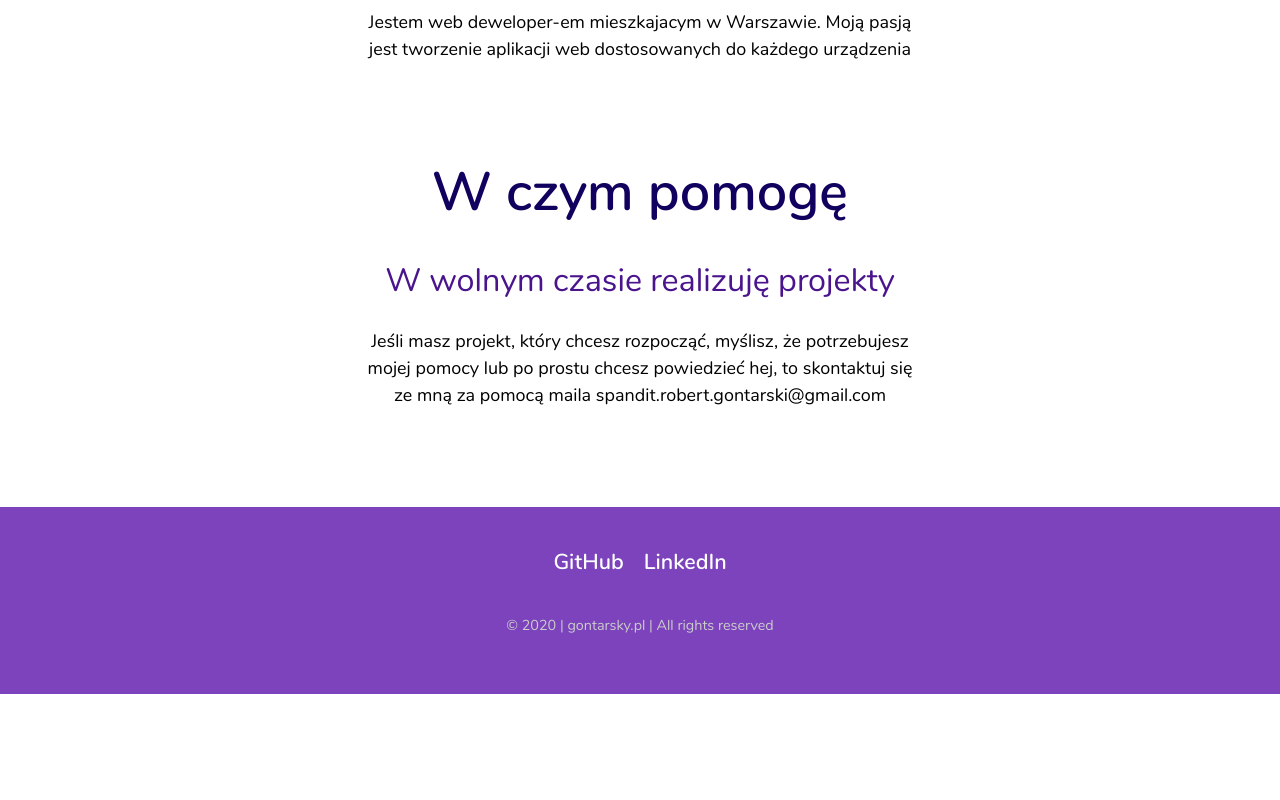
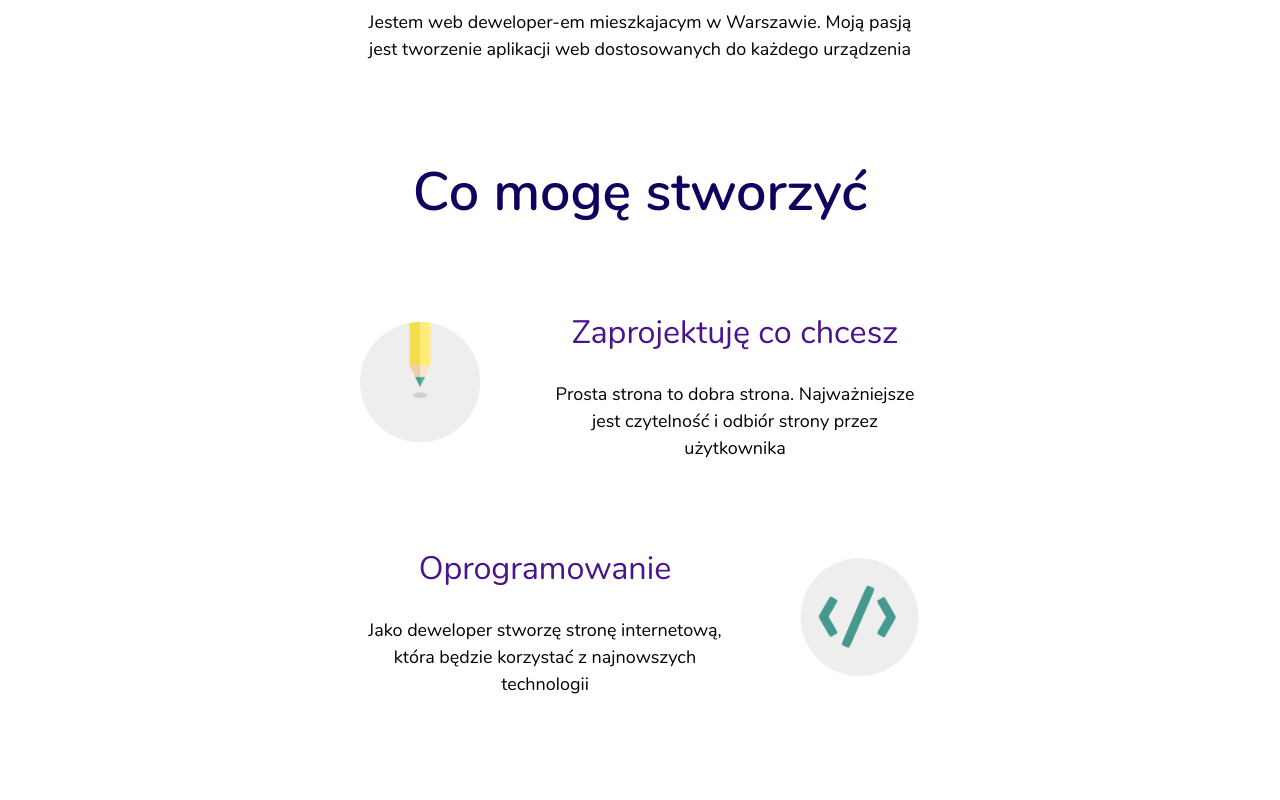
Before and after one commit to Citentel/portfolio-project, a React (Create React App) app: page / in a window 1280 px wide. Shown: the part 680-1480 px from the top of the page. Before the commit the page ends 1374 px from the top, so only its background shows below. Built offline with nearby package versions, Linux system fonts and the light colour scheme.

Commit message:
added new component About

```diff
--- a/src/Routing/index.js
+++ b/src/Routing/index.js
@@ -1,5 +1,6 @@
 import React, { Component } from "react";
 import { BrowserRouter, Route, Switch, Link } from "react-router-dom";
+import About from "../components/About";
 import Header from "../components/Header";
 import Intro from "../components/Intro";
 import "./static/css/index.css"
@@ -82,6 +83,7 @@ class Routing extends Component {
                                     <div>
                                         <Header h1={ this.state.basic.header.h1 } p={ this.state.basic.header.p } />
                                         <Intro image={ this.state.basic.intro.image } h3={ this.state.basic.intro.h3 } p={ this.state.basic.intro.p } />
+                                        <About />
                                     </div>
                                 );
                             }
--- /dev/null
+++ b/src/components/About/index.js
@@ -0,0 +1,32 @@
+import React, { Component } from "react";
+import "./static/css/index.css";
+import pencil from"./static/img/pencil.png";
+import code from"./static/img/code.png";
+
+class About extends Component {
+    render = () => {
+        return (
+            <div className="about">
+                <div className="about__box">
+                    <h2 className="about__box--h2">Co mogę stworzyć</h2>
+                    <div className="about__box--item about__box--item__1">
+                        <img src={ pencil } alt="img" className="about__box--item__img"/>
+                        <div className="about__box--item__text">
+                            <h3 className="about__box--item__text--h3">Zaprojektuję co chcesz</h3>
+                            <p className="about__box--item__text--p">Prosta strona to dobra strona. Najważniejsze jest czytelność i odbiór strony przez użytkownika</p>
+                        </div>
+                    </div>
+                    <div className="about__box--item about__box--item__2">
+                        <img src={ code } alt="img" className="about__box--item__img"/>
+                        <div className="about__box--item__text">
+                            <h3 className="about__box--item__text--h3">Oprogramowanie</h3>
+                            <p className="about__box--item__text--p">Jako deweloper stworzę stronę internetową, która będzie korzystać z najnowszych technologii</p>
+                        </div>
+                    </div>
+                </div>
+            </div>
+        );
+    }
+}
+
+export default About;
--- /dev/null
+++ b/src/components/About/static/css/index.css
@@ -0,0 +1 @@
+.about{width:100%;padding:40px 0px;display:flex;justify-content:center}.about .about__box{max-width:600px;width:100%;text-align:center;padding:0px 20px}.about .about__box .about__box--h2{font-size:54px;line-height:63px;margin:0px 0px 40px;color:#12005e}.about .about__box .about__box--item{display:flex;justify-content:space-between;align-items:center;padding:20px 0px}.about .about__box .about__box--item:last-child{padding:20px 0px 0px}.about .about__box .about__box--item.about__box--item__2{flex-direction:row-reverse}.about .about__box .about__box--item .about__box--item__img{max-width:120px;width:100%}.about .about__box .about__box--item .about__box--item__text{max-width:370px;width:100%}.about .about__box .about__box--item .about__box--item__text .about__box--item__text--h3{font-size:32.4px;line-height:41.4px;line-height:100%;font-weight:400;color:#4a148c}@media only screen and (max-width:560px){.about .about__box .about__box--item{flex-direction:column}.about .about__box .about__box--item.about__box--item__2{flex-direction:column}}
--- /dev/null
+++ b/src/components/About/static/css/index.less
@@ -0,0 +1,53 @@
+@import '../../../../static/css/config.less';
+
+.about {
+    width: 100%;
+    padding: 40px 0px;
+    display: flex;
+    justify-content: center;
+    .about__box {
+        max-width: 600px;
+        width: 100%;
+        text-align: center;
+        padding:  0px 20px;
+        .about__box--h2 {
+            font-size: @base__font-size * 3;
+            line-height: @base__font-size * 3.5;
+            margin:  0px 0px 40px;
+            color: @color__primary--dark;
+        }
+        .about__box--item {
+            display: flex;
+            justify-content: space-between;
+            align-items: center;
+            padding:  20px 0px;
+            &:last-child {
+                padding: 20px 0px 0px;
+            }
+            &.about__box--item__2 {
+                flex-direction: row-reverse;
+            }
+            .about__box--item__img {
+                max-width: 120px;
+                width: 100%;
+            }
+            .about__box--item__text {
+                max-width: 370px;
+                width: 100%;
+                .about__box--item__text--h3 {
+                    font-size: @base__font-size * 1.8;
+                    line-height: @base__font-size * 2.3;
+                    line-height: 100%;
+                    font-weight: 400;
+                    color: @color__primary--basic;
+                }
+            }
+            @media only screen and (max-width: 560px) {
+                flex-direction: column;
+                &.about__box--item__2 {
+                    flex-direction: column;
+                }
+            }
+        }
+    }
+}
```
Also changed, not shown: src/components/About/static/img/code.png (added), src/components/About/static/img/pencil.png (added).
